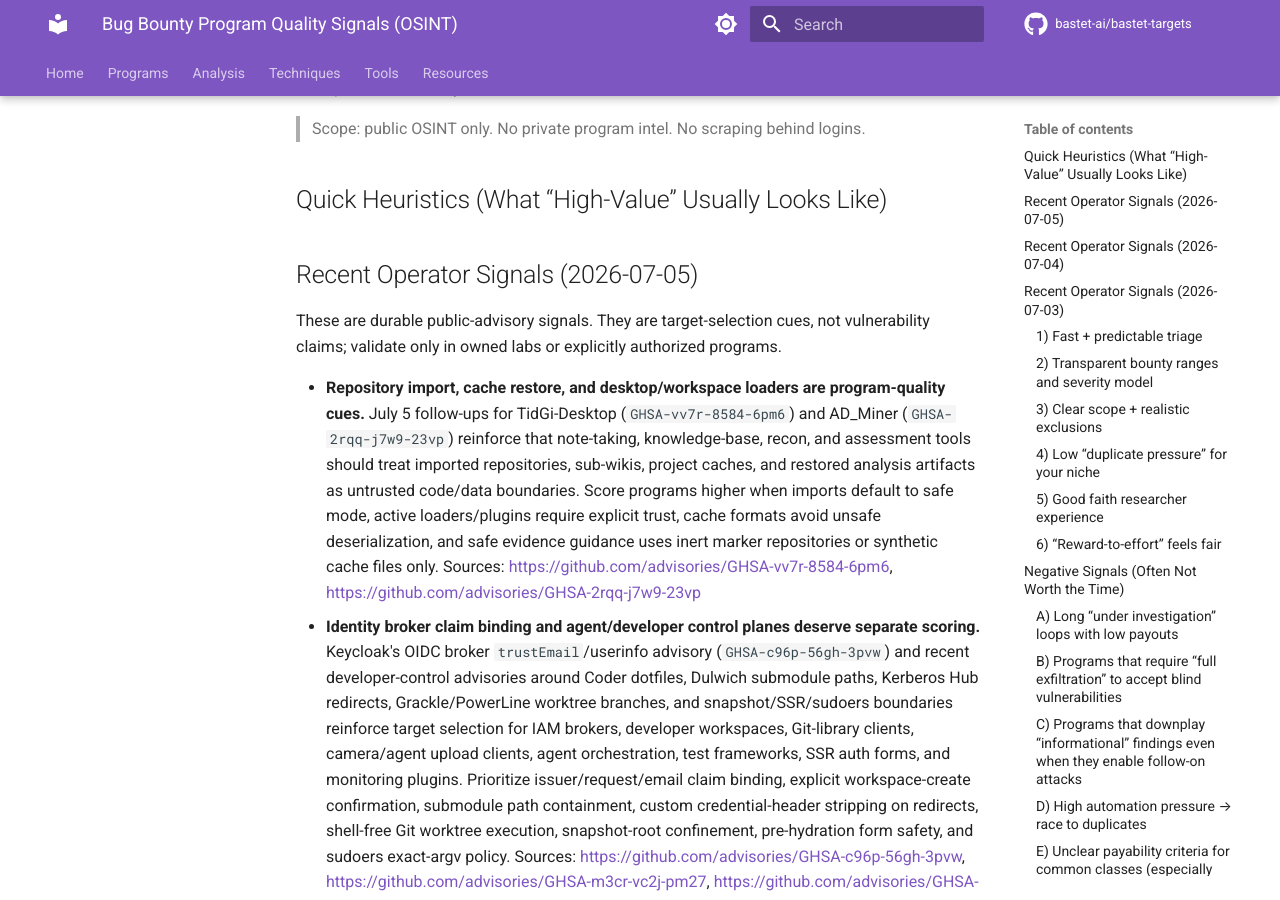
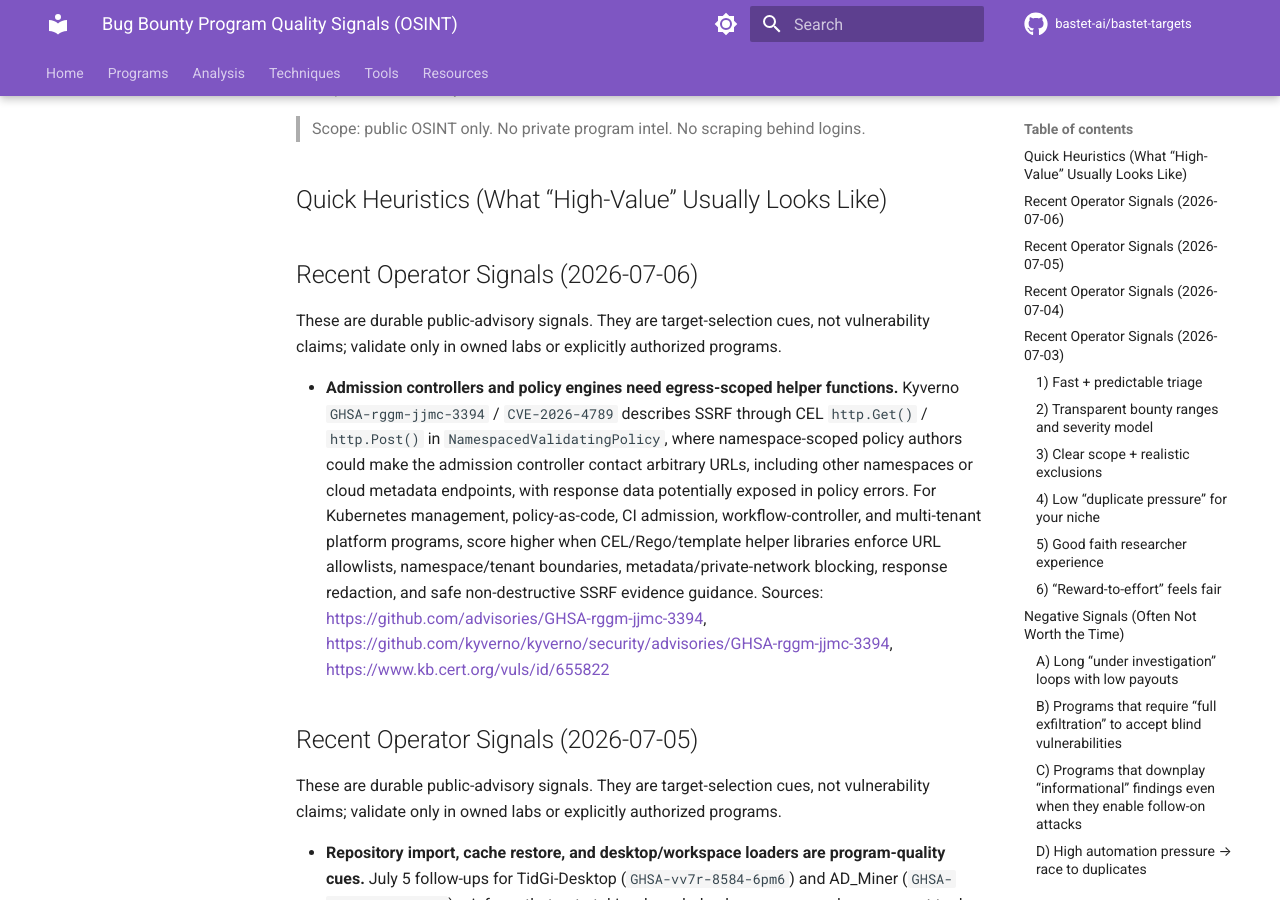
Before and after one commit to bastet-ai/bastet-targets, an MkDocs documentation site: the page built from docs/programs/program-quality-signals.md, in a window 1280 px wide and 900 px high, scrolled down 220 px. Built offline with MkDocs 1.6.1 and Material for MkDocs 9.7.7, drawn with Linux system fonts in a browser that asks for light colours; comment, search, counter and statistics services are not loaded.

Commit message:
Add July 6 Kyverno policy-engine target signal

```diff
--- a/docs/programs/program-quality-signals.md
+++ b/docs/programs/program-quality-signals.md
@@ -5,6 +5,12 @@
 > Scope: public OSINT only. No private program intel. No scraping behind logins.
 
 ## Quick Heuristics (What “High-Value” Usually Looks Like)
+
+## Recent Operator Signals (2026-07-06)
+
+These are durable public-advisory signals. They are target-selection cues, not vulnerability claims; validate only in owned labs or explicitly authorized programs.
+
+- **Admission controllers and policy engines need egress-scoped helper functions.** Kyverno `GHSA-rggm-jjmc-3394` / `CVE-2026-4789` describes SSRF through CEL `http.Get()` / `http.Post()` in `NamespacedValidatingPolicy`, where namespace-scoped policy authors could make the admission controller contact arbitrary URLs, including other namespaces or cloud metadata endpoints, with response data potentially exposed in policy errors. For Kubernetes management, policy-as-code, CI admission, workflow-controller, and multi-tenant platform programs, score higher when CEL/Rego/template helper libraries enforce URL allowlists, namespace/tenant boundaries, metadata/private-network blocking, response redaction, and safe non-destructive SSRF evidence guidance. Sources: https://github.com/advisories/GHSA-rggm-jjmc-3394, https://github.com/kyverno/kyverno/security/advisories/GHSA-rggm-jjmc-3394, https://www.kb.cert.org/vuls/id/655822
 
 ## Recent Operator Signals (2026-07-05)
 
```
Also changed, not shown: docs/programs/high-value.md (+4 -0 lines).
